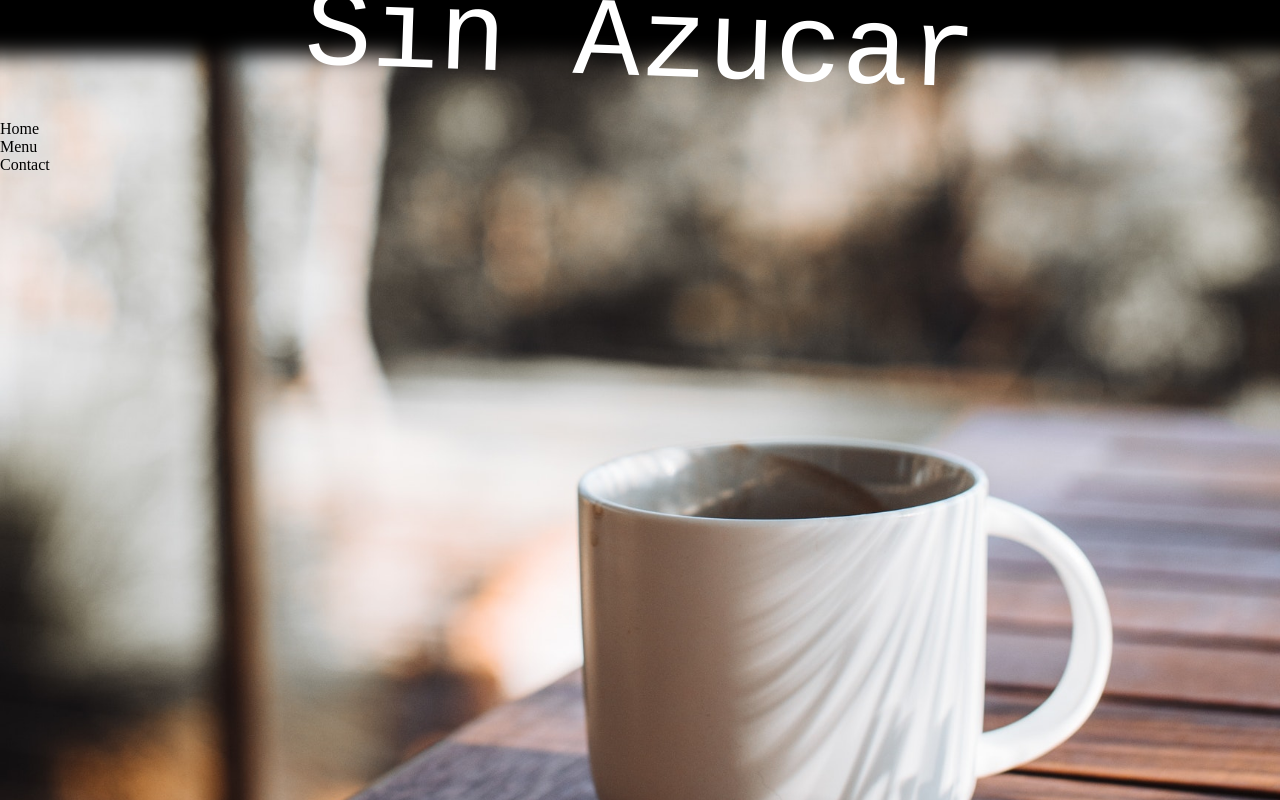
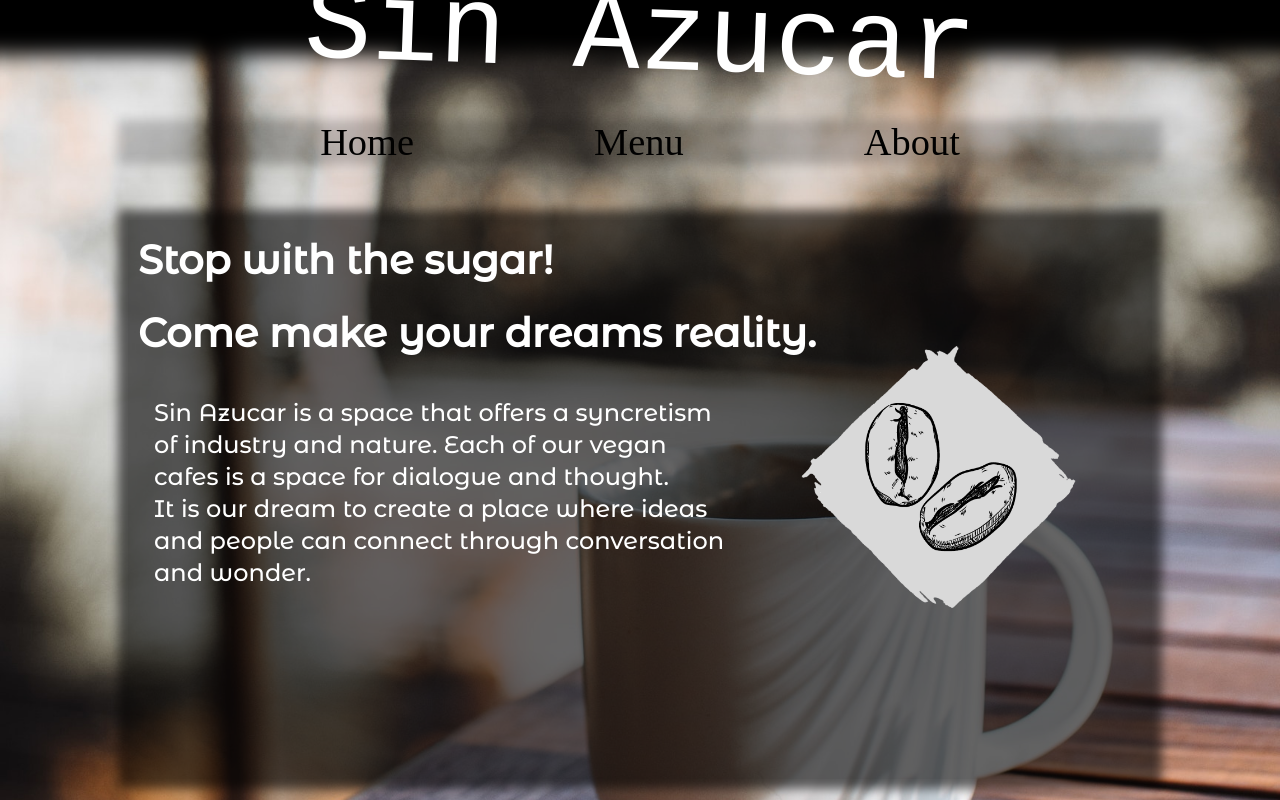
Before and after one commit to tomcoso/restaurant-page, a website built with webpack: page dist/index.html in a window 1280 px wide. Built offline with Linux system fonts and the light colour scheme; a web font is replaced by a local one.

Commit message:
finish home skeleton html

```diff
--- a/src/style.css
+++ b/src/style.css
@@ -4,8 +4,37 @@
     src: url(./Moon_Dance/MoonDance-Regular.ttf) format('truetype');
 }
 @font-face {
-    font-family: 'Montserrat';
-    src: url(./Montserrat/Montserrat-VariableFont_wght.ttf) format('truetype');
+    font-family: 'Montserrat Alternates';
+    src: url(./Montserrat_Alternates/MontserratAlternates-ExtraBold.ttf) format('truetype');
+    font-weight: 800;
+
+    src: url(./Montserrat_Alternates/MontserratAlternates-Medium.ttf);
+    font-weight: 500;
+}
+
+@media (min-width: 500px) {
+    :root{
+        --title-font: 7rem;
+        --tabs-font: 2.4rem;
+        --text-font: 1rem;
+        --display-font: 2.5rem;
+        --header-gap: 30px;
+        --about-grid: min-content / 3fr 2fr;
+    }
+}
+@media (max-width: 500px) {
+    :root{
+        --title-font: max(20vw, 4.5rem);
+        --tabs-font: max(8vw, 1.5rem);
+        --text-font: .5vw;
+        --display-font: max(8vw, 1.5rem);
+        --header-gap: min(2vh, 10px);
+    }
+}
+@media (max-width: 800px) {
+    :root {
+        --about-grid: 2fr 1fr / 1fr;
+    }
 }
 
 * {
@@ -26,22 +55,97 @@
     gap: 25px;
     place-items: center;
 }
+header {
+    display: flex;
+    flex-direction: column;
+    align-items: center;
+    gap: var(--header-gap);
+}
 
 #title {
     width: 100vw;
-    height: 15vh;
+    height: clamp(70px, 12.5vh, 200px);
     box-shadow: inset 0px 75px 20px -20px #000;
     display: flex;
     justify-content: center;
 }
 #title > h1 {
-    font-size: 7rem;
+    font-size: var(--title-font);
     font-weight: normal;
     color: white;
     text-align: center;
     width: min-content;
     white-space: nowrap;
 
-    transform: rotate(2deg) translateY(-15%);
+    transform: rotate(2deg) translateY(-25%);
     font-family: 'Moon Dance', monospace;
 }
+
+#tabs {
+    display: flex;
+    justify-content: space-evenly;
+    background-color: rgba(0, 0, 0, 0.2);
+    box-shadow: 0 0 10px 10px rgba(0, 0, 0, 0.20);
+    width: 80%;
+
+    font-family: 'Moon Dance';
+    font-size: var(--tabs-font);
+
+    line-height: 0%;
+    padding: 12px;
+}
+
+main {
+    background-color: rgba(0, 0, 0, 0.6);
+    box-shadow: 0 0 10px 10px rgba(0, 0, 0, 0.6);
+    margin-top: 20px;
+    padding: 15px 10px;
+    width: 80%;
+    height: 90%;
+
+    font-family: 'Montserrat', sans-serif;
+    color: white;
+    text-align: left;
+
+    overflow: scroll;
+    -ms-overflow-style: none;
+    scrollbar-width: none;
+}
+main::-webkit-scrollbar {
+    display: none;
+}
+
+
+main .display > div {
+    font-size: var(--display-font);
+    font-family: 'Montserrat Alternates';
+    font-weight: 800;
+    margin-bottom: 1.5rem;
+}
+
+main .about-panel {
+    display: grid;
+    grid: var(--about-grid);
+    place-content: center;
+}
+main .about-panel .image {
+    text-align: center;
+    display: flex;
+    justify-content: center;
+    align-items: center;
+    place-self: center;
+    margin-top: -20%;
+}
+
+main .about-panel .image img {
+    height: 280px;
+}
+
+main .info {
+    font-size: 1.5rem;
+    font-family: 'Montserrat Alternates';
+    font-weight: 500;
+    line-height: 2rem;
+    margin-bottom: 3rem;
+    padding: 1rem;
+}
```
Also changed, not shown: dist/4eb6cf728b249dec7eec.svg (added), dist/ae41054b33bf901739c8.ttf (added), dist/be0c7493a022c76bed70.ttf (added), dist/index.html, dist/main.js, src/Montserrat_Alternates/MontserratAlternates-ExtraBold.ttf (added), src/Montserrat_Alternates/MontserratAlternates-Medium.ttf (added), src/coffee-icon.png (added).
